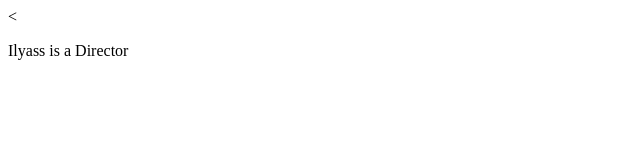
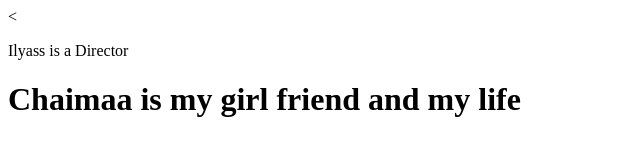
Before and after one commit to ethical-h-khdira/TechCampus_Ilyass, a plain HTML site: page index.html in a window 1280 px wide. Shown: the whole page, without its empty margins (0-640 px from the left). Drawn offline with Linux system fonts and the light colour scheme.

Commit message:
add my gf

```diff
--- a/index.html
+++ b/index.html
@@ -5,5 +5,6 @@
   </head>
   <body>
     <p>Ilyass is a Director</p>
+    <h1>Chaimaa is my girl friend and my life</h1>
   </body>
 </html>
```
